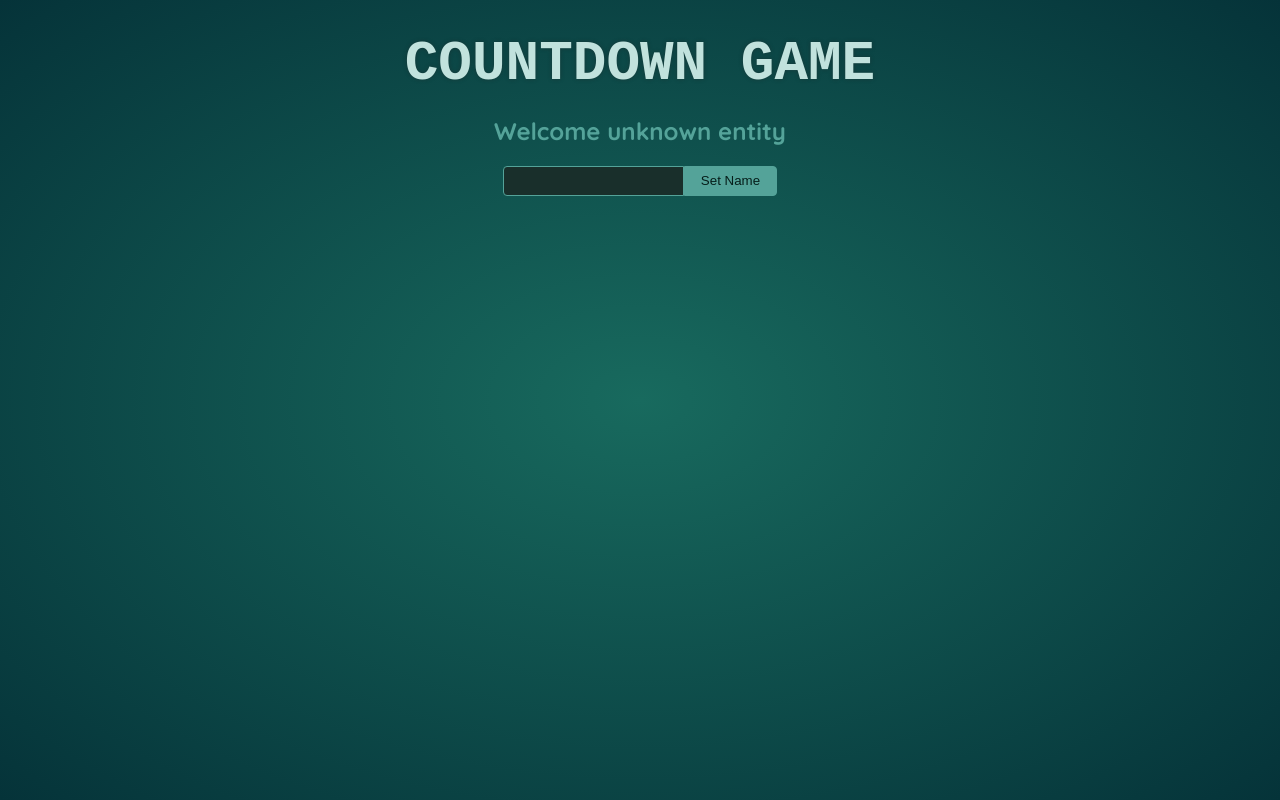
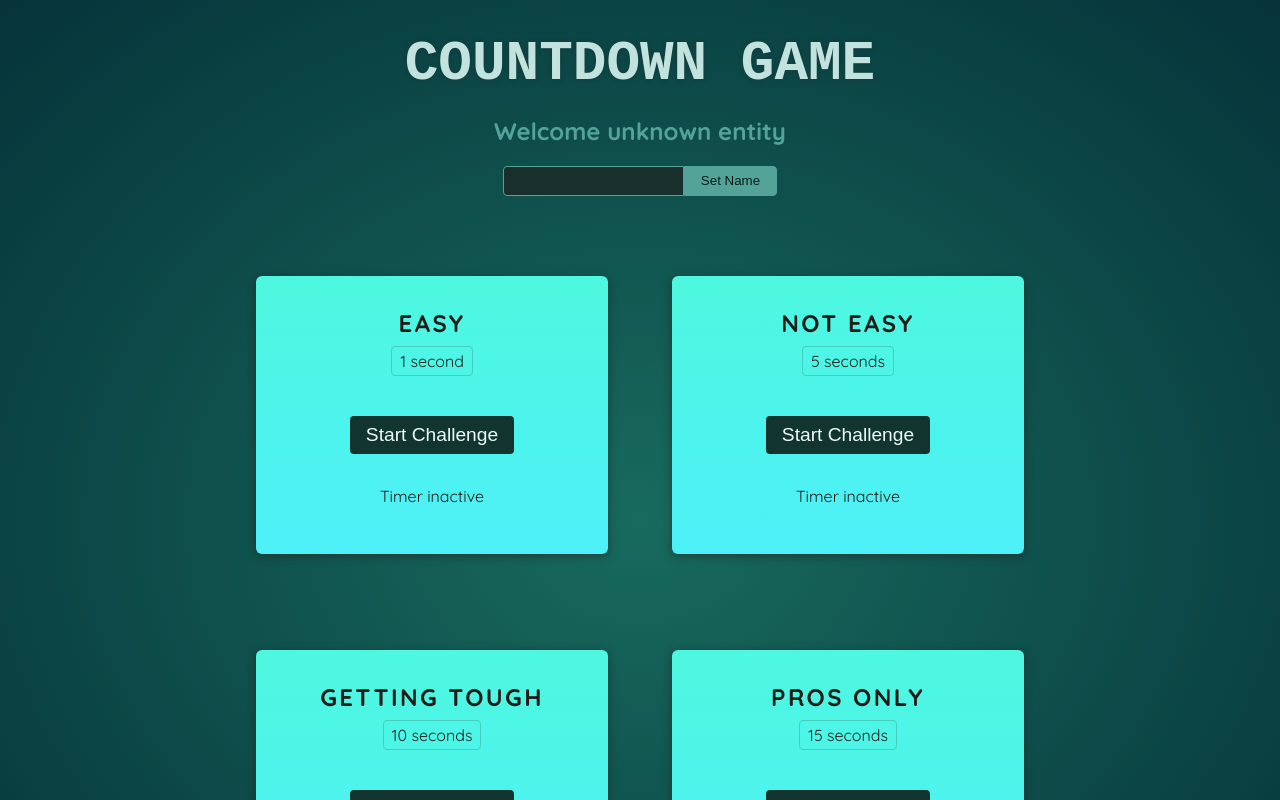
Before and after one commit to nevdb/countdown-game-react, a React (Vite) app: page / in a window 1280 px wide. Shown: the top 800 px of the page. Built offline with nearby package versions, Linux system fonts and the light colour scheme; a web font is replaced by a local one.

Commit message:
add TimerChallenge

```diff
--- a/src/App.jsx
+++ b/src/App.jsx
@@ -1,12 +1,18 @@
 import "./App.css";
 import Player from "./components/Player";
+import TimerChallenge from "./components/TimerChallenge";
 
 function App() {
   return (
     <>
       <h1>Countdown Game</h1>
       <Player />
-      <div id="challenges"></div>
+      <div id="challenges">
+        <TimerChallenge title="Easy" targetTime={1} />
+        <TimerChallenge title="Not easy" targetTime={5} />
+        <TimerChallenge title="Getting tough" targetTime={10} />
+        <TimerChallenge title="Pros only" targetTime={15} />
+      </div>
     </>
   );
 }
--- /dev/null
+++ b/src/components/TimerChallenge.jsx
@@ -0,0 +1,40 @@
+import { useRef, useState } from "react";
+
+// let timer;
+
+export default function TimerChallange({ title, targetTime }) {
+  const timer = useRef();
+
+  const [timerStarted, setTimerStarted] = useState(false);
+  const [timerExpired, setTimerExpired] = useState(false);
+
+  function handleStart() {
+    setTimerStarted(true);
+
+    timer.current = setTimeout(() => {
+      setTimerExpired(true);
+    }, targetTime * 1000);
+  }
+
+  function handleStop() {
+    clearTimeout(timer.current);
+  }
+
+  return (
+    <section className="challenge">
+      <h2>{title}</h2>
+      {timerExpired && <p>You lost!</p>}
+      <p className="challenge-time">
+        {targetTime} second{targetTime > 1 ? "s" : ""}
+      </p>
+      <p>
+        <button onClick={timerStarted ? handleStop : handleStart}>
+          {timerStarted ? "Stop" : "Start"} Challenge
+        </button>
+      </p>
+      <p className={timerStarted ? "active" : undefined}>
+        {timerStarted ? "Time is running..." : "Timer inactive"}
+      </p>
+    </section>
+  );
+}
```
